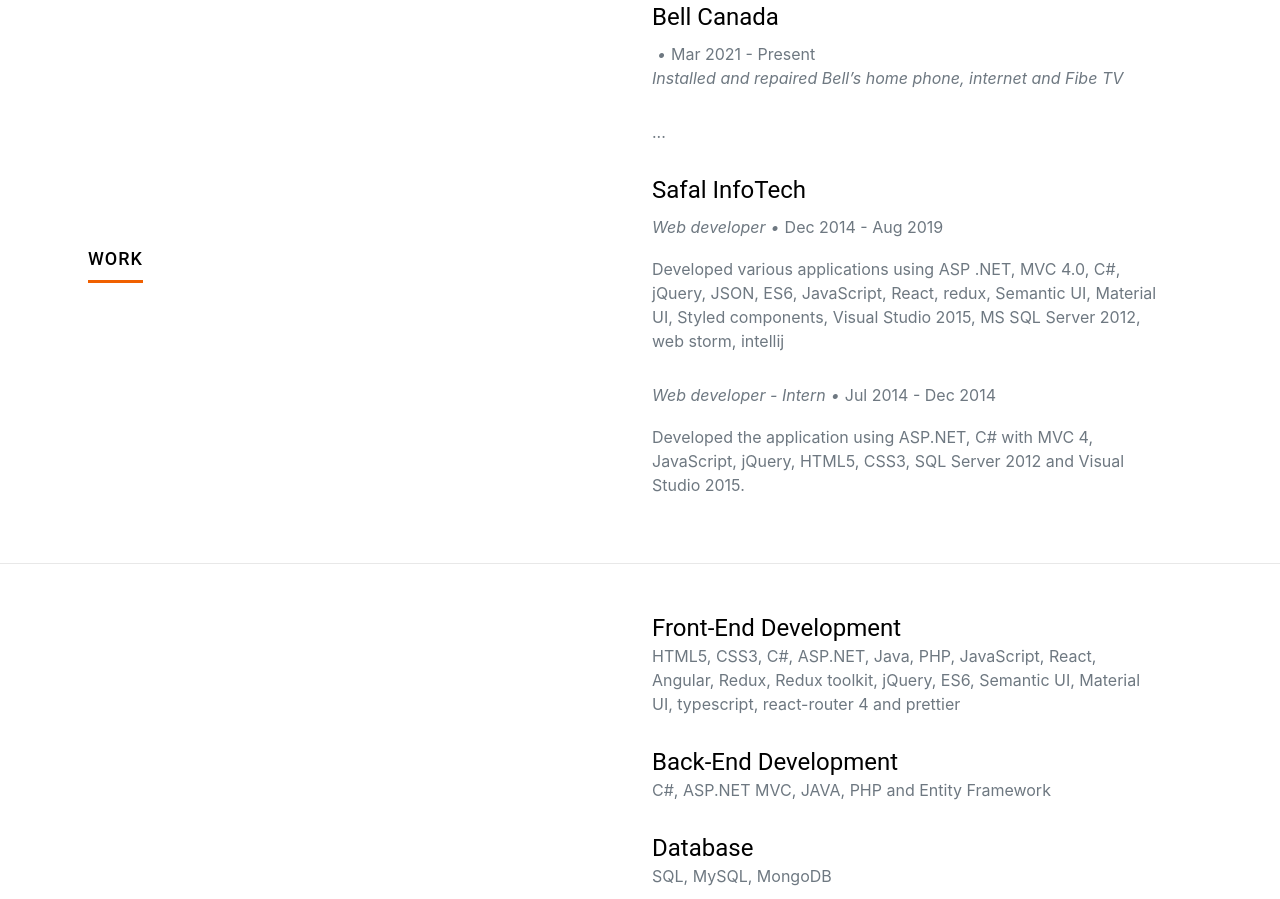
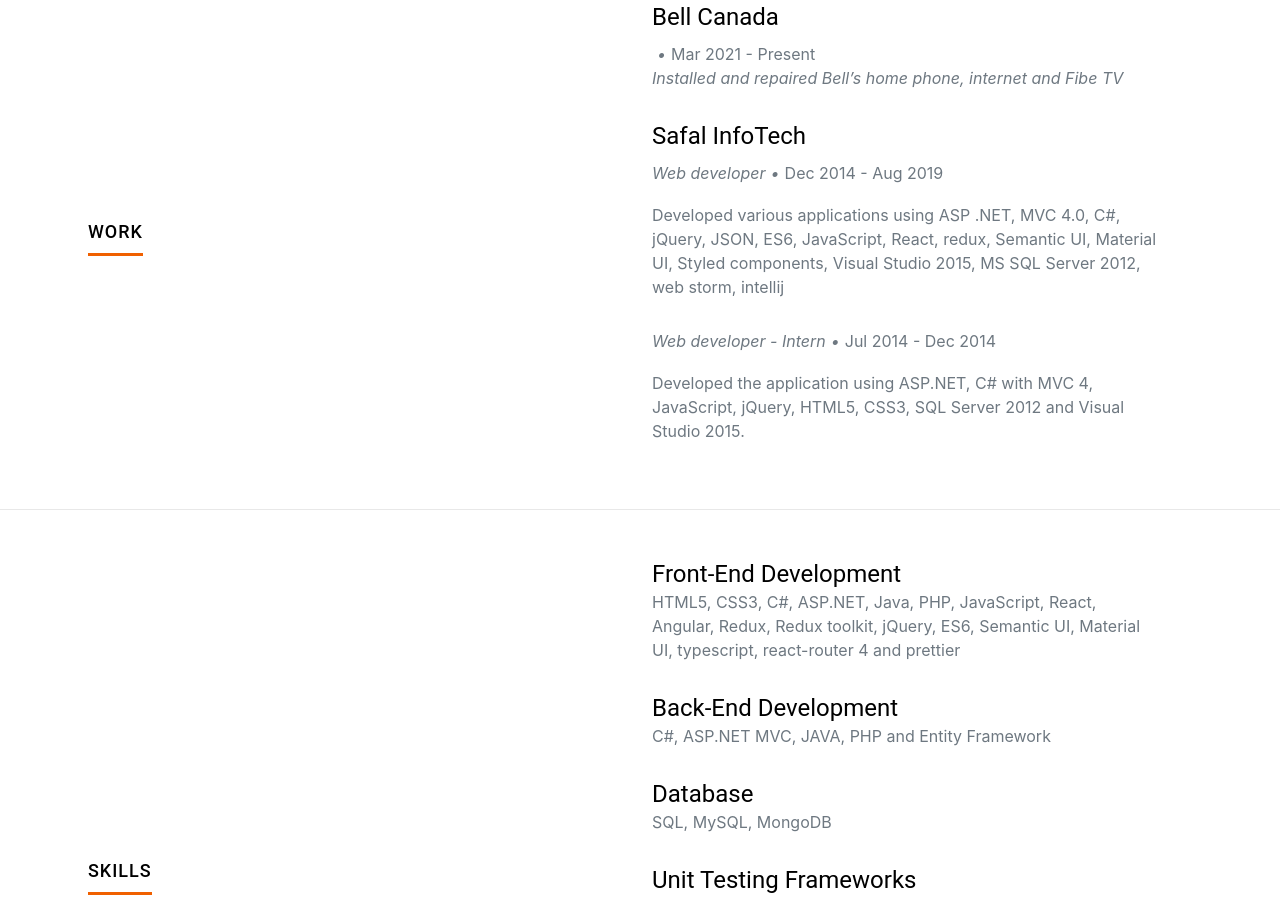
Before and after one commit to Pate0590/my-resume, a React (Create React App) app: page / in a window 1280 px wide. Shown: the part 1600-2499 px from the top of the page. Built offline with nearby package versions, Linux system fonts and the light colour scheme; the HTML template or start-up script is replaced by a standard one; what scroll-doc would draw is missing.

Commit message:
Updating work history

```diff
--- a/src/components/Resume/index.js
+++ b/src/components/Resume/index.js
@@ -54,7 +54,6 @@
                 Installed and repaired Bell’s home phone, internet and Fibe TV
               </p>
             </p>
-            <p className={classes.jobDescription}>...</p>
             <Typography variant="h5">Safal InfoTech</Typography>
             <p className={classes.description}>
               Web developer
```
